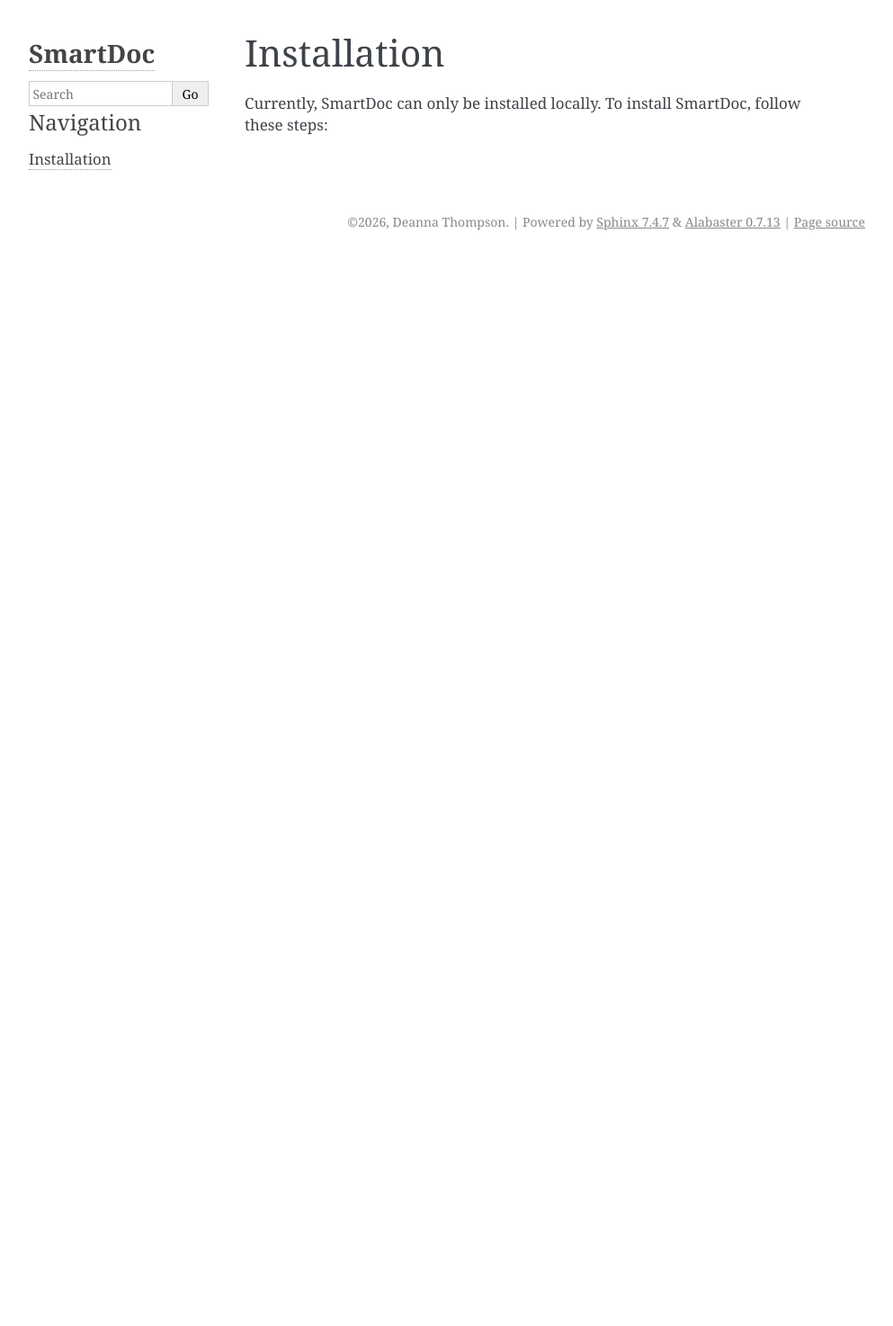
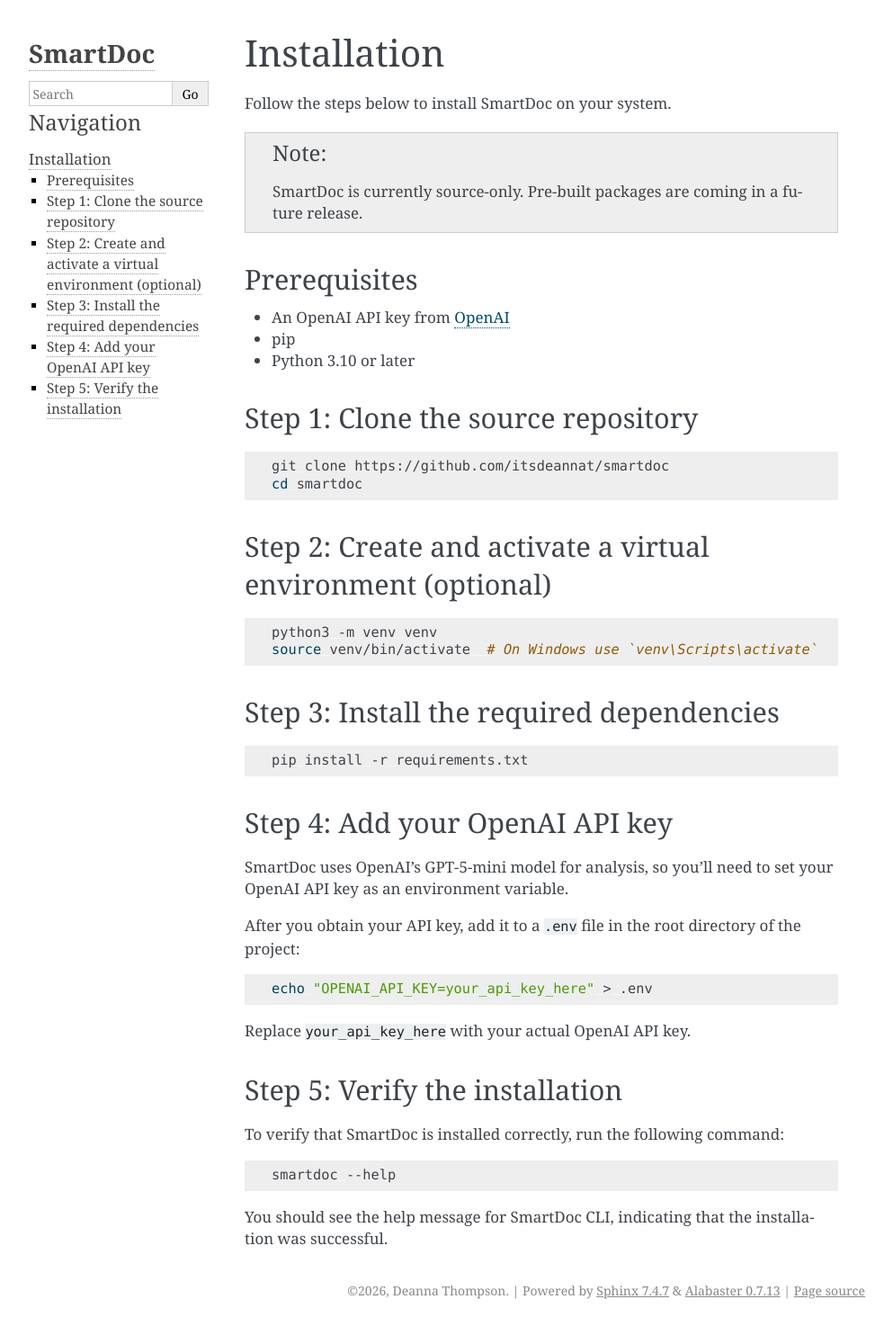
Before and after one commit to itsdeannat/smartdoc, a Sphinx documentation site: the page built from docs/source/installation.rst, in a window 1280 px wide. Shown: the whole page at 90% size, without its empty margins (148-1141 px from the left). Built offline with Sphinx 7.4.7, drawn with Linux system fonts in a browser that asks for light colours; pages that are not in the unit, such as notebooks, are missing from menus; before the commit the page ends 900 px from its top, so only the background shows below that.

Commit message:
docs: add draft of installation instructions

```diff
--- a/docs/source/installation.rst
+++ b/docs/source/installation.rst
@@ -2,4 +2,61 @@
 Installation
 ============
 
-Currently, SmartDoc can only be installed locally. To install SmartDoc, follow these steps:
+Follow the steps below to install SmartDoc on your system.
+
+.. note::
+    SmartDoc is currently source-only. Pre-built packages are coming in a future release.
+
+Prerequisites
+-------------
+
+* An OpenAI API key from `OpenAI <https://platform.openai.com/signup>`_
+* pip
+* Python 3.10 or later
+
+Step 1: Clone the source repository
+-----------------------------------
+
+.. code-block:: bash
+
+   git clone https://github.com/itsdeannat/smartdoc
+   cd smartdoc
+
+Step 2: Create and activate a virtual environment (optional)
+----------------------------------------------------------------------------
+
+.. code-block:: bash
+
+   python3 -m venv venv
+   source venv/bin/activate  # On Windows use `venv\Scripts\activate`
+
+Step 3: Install the required dependencies
+-----------------------------------------
+
+.. code-block:: bash
+
+   pip install -r requirements.txt
+
+Step 4: Add your OpenAI API key
+-------------------------------
+
+SmartDoc uses OpenAI's GPT-5-mini model for analysis, so you'll need to set your OpenAI API key as an environment variable.
+
+After you obtain your API key, add it to a ``.env`` file in the root directory of the project:
+
+.. code-block:: bash
+
+   echo "OPENAI_API_KEY=your_api_key_here" > .env
+
+Replace ``your_api_key_here`` with your actual OpenAI API key.
+
+Step 5: Verify the installation
+-------------------------------
+
+To verify that SmartDoc is installed correctly, run the following command:
+
+.. code-block:: bash
+
+    smartdoc --help
+
+You should see the help message for SmartDoc CLI, indicating that the installation was successful.
```
